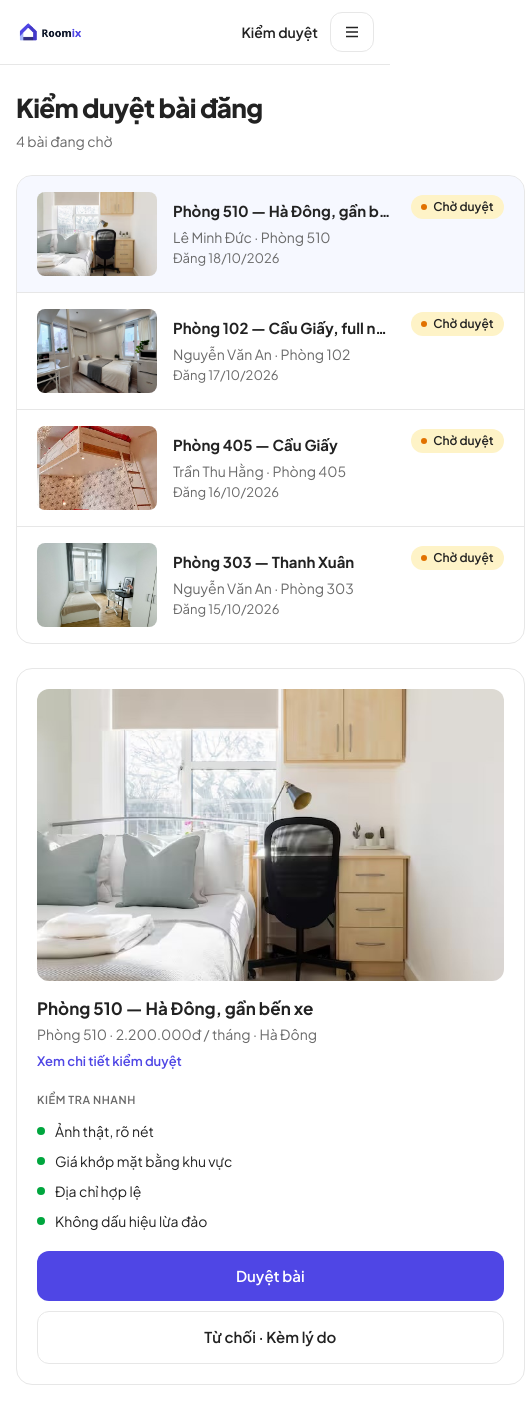
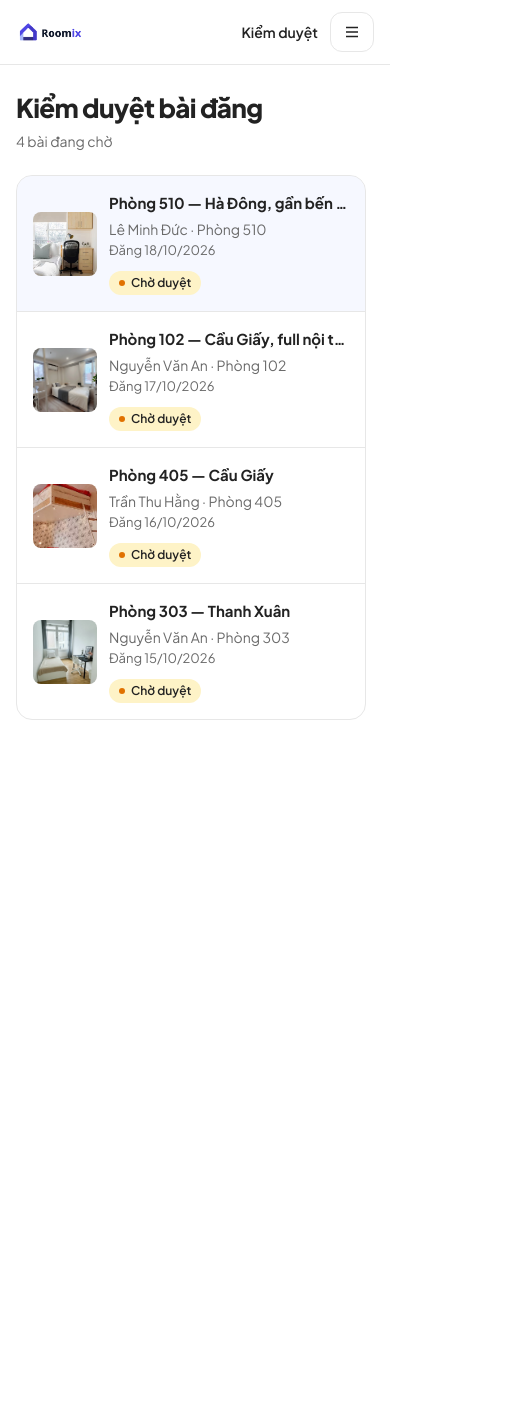
Before and after one commit to thienba33/Roomix, a Next.js app: page /admin/moderation in a window 390 px wide. Shown: the whole page, 525 px wide, since content can reach past the window. After the commit the page ends 844 px from the top, so only its background shows below. Built offline with nearby package versions, Linux system fonts and the light colour scheme.

Commit message:
feat(admin): improve moderation workflow and responsive dashboards

```diff
--- a/src/app/admin/login/page.tsx
+++ b/src/app/admin/login/page.tsx
@@ -240,7 +240,7 @@ export default function AdminLoginPage() {
             </div>
 
             <p className="mt-4 text-center text-xs leading-relaxed text-muted">
-              Mô phỏng — face-auth-service chưa có endpoint nào ở backend.
+              Xác minh khuôn mặt đang ở chế độ mô phỏng.
             </p>
 
             {/* Step indicator — traversed for real */}
@@ -266,7 +266,7 @@ export default function AdminLoginPage() {
         </div>
       </Card>
 
-      <p className="mt-6 text-xs text-muted">C1 · UC01.6 · UC01.2</p>
+      <p className="mt-6 text-xs text-muted">Bảo mật tài khoản quản trị</p>
     </div>
   );
 }
--- a/src/app/admin/moderation/[id]/page.tsx
+++ b/src/app/admin/moderation/[id]/page.tsx
@@ -25,11 +25,16 @@ const DESCRIPTION_SAMPLE =
 // and shown. Both actions sit behind ConfirmDialog with an undo toast.
 export default function ModerationDetailPage() {
   const params = useParams<{ id: string }>();
+  return <ModerationDetail key={params.id} />;
+}
+
+function ModerationDetail() {
+  const params = useParams<{ id: string }>();
   const router = useRouter();
   const { push } = useToast();
   const [decisions, setDecisions] = useModerationDecisions();
   const [, setAuditExtra] = useAuditExtra();
-  const [checked, setChecked] = useState<string[]>(CHECKLIST);
+  const [checked, setChecked] = useState<string[]>([]);
   const [reason, setReason] = useState('');
   const [reasonError, setReasonError] = useState('');
   const [confirm, setConfirm] = useState<'APPROVE' | 'REJECT' | null>(null);
@@ -82,7 +87,7 @@ export default function ModerationDetailPage() {
 
   const requestReject = () => {
     if (!reason.trim()) {
-      setReasonError('Lý do từ chối là bắt buộc — chủ trọ sẽ nhận được lý do này (UC04.8).');
+      setReasonError('Lý do từ chối là bắt buộc — chủ trọ sẽ nhận được lý do này.');
       return;
     }
     setConfirm('REJECT');
@@ -98,7 +103,7 @@ export default function ModerationDetailPage() {
         Quay lại
       </Link>
 
-      <div className="mt-5 grid gap-6 lg:grid-cols-[1fr_380px] lg:gap-10">
+      <div className="mt-5 grid gap-6 xl:grid-cols-[minmax(0,1fr)_360px] xl:gap-10">
         <div className="min-w-0">
           <div className="relative aspect-[16/10] w-full overflow-hidden rounded-2xl border border-line bg-page">
             <Image src={mainImage} alt={post.title} fill className="object-cover" sizes="(max-width: 1024px) 100vw, 700px" priority />
@@ -177,7 +182,7 @@ export default function ModerationDetailPage() {
                 </ul>
 
                 <div className="mt-5">
-                  <Badge tone="green" className="px-4 py-1.5">Rủi ro thấp</Badge>
+                  <Badge tone={checked.length === CHECKLIST.length ? 'green' : 'amber'} className="px-4 py-1.5">{checked.length === CHECKLIST.length ? 'Đã kiểm tra đủ tiêu chí' : 'Cần kiểm tra nội dung'}</Badge>
                 </div>
 
                 <div className="mt-5">
--- a/src/app/admin/moderation/page.tsx
+++ b/src/app/admin/moderation/page.tsx
@@ -2,6 +2,7 @@
 
 import { useMemo, useState } from 'react';
 import Link from 'next/link';
+import { useRouter } from 'next/navigation';
 import Image from 'next/image';
 import Card from '@/components/ui/Card';
 import Button from '@/components/ui/Button';
@@ -30,10 +31,11 @@ function StatusBadge({ status }: { status: PostStatus }) {
 
 export default function ModerationPage() {
   const { push } = useToast();
+  const router = useRouter();
   const [decisions, setDecisions] = useModerationDecisions();
   const [, setAuditExtra] = useAuditExtra();
   const [selectedId, setSelectedId] = useState<number>(moderationQueue[0]?.id ?? 0);
-  const [quickChecked, setQuickChecked] = useState<string[]>(QUICK_CHECKS);
+  const [checklist, setChecklist] = useState<{ id?: number; items: string[] }>({ items: [] });
   const [approveTarget, setApproveTarget] = useState<number | null>(null);
   const [rejectTarget, setRejectTarget] = useState<number | null>(null);
   const [rejectReason, setRejectReason] = useState('');
@@ -46,6 +48,8 @@ export default function ModerationPage() {
   );
   const pendingCount = pendingItems.length;
   const selected = pendingItems.find((i) => i.id === selectedId) ?? pendingItems[0];
+
+  const quickChecked = checklist.id === selected?.id ? checklist.items : [];
 
   const decide = (id: number, status: 'APPROVED' | 'REJECTED', reason?: string) => {
     const post = moderationQueue.find((p) => p.id === id);
@@ -85,7 +89,7 @@ export default function ModerationPage() {
   const confirmReject = () => {
     const reason = rejectReason.trim();
     if (!reason) {
-      setRejectError('Lý do từ chối là bắt buộc — chủ trọ sẽ nhận được lý do này (UC04.8).');
+      setRejectError('Lý do từ chối là bắt buộc — chủ trọ sẽ nhận được lý do này.');
       return;
     }
     if (rejectTarget != null) decide(rejectTarget, 'REJECTED', reason);
@@ -101,8 +105,8 @@ export default function ModerationPage() {
         <p className="mt-1 text-sm text-muted">{pendingCount} bài đang chờ</p>
       </div>
 
-      <div className="grid items-start gap-6 lg:grid-cols-[1fr_400px]">
-        <div className="space-y-6">
+      <div className="grid grid-cols-1 items-start gap-6 xl:grid-cols-[minmax(0,1fr)_360px]">
+        <div className="min-w-0 space-y-6">
           <Card className="overflow-hidden">
             {pendingItems.map((post, idx) => {
               const active = selected?.id === post.id;
@@ -110,14 +114,14 @@ export default function ModerationPage() {
                 <button
                   key={post.id}
                   type="button"
-                  onClick={() => setSelectedId(post.id)}
+                  onClick={() => { if (window.matchMedia('(max-width: 1279px)').matches) { router.push(`/admin/moderation/${post.id}`); } else { setSelectedId(post.id); setChecklist({ id: post.id, items: [] }); } }}
                   className={cn(
-                    'flex w-full items-center gap-4 px-5 py-4 text-left transition',
+                    'grid w-full grid-cols-[64px_minmax(0,1fr)] items-center gap-x-3 gap-y-2 px-4 py-4 text-left transition sm:flex sm:gap-4 sm:px-5',
                     idx > 0 && 'border-t border-line',
                     active ? 'bg-primary-soft/50' : 'hover:bg-page/70',
                   )}
                 >
-                  <span className="relative h-[84px] w-[120px] shrink-0 overflow-hidden rounded-lg">
+                  <span className="relative row-span-2 h-16 w-16 sm:h-[84px] sm:w-[120px] shrink-0 overflow-hidden rounded-lg">
                     <Image src={post.image} alt={post.title} fill className="object-cover" sizes="120px" />
                   </span>
                   <span className="min-w-0 flex-1">
@@ -127,7 +131,7 @@ export default function ModerationPage() {
                     </span>
                     <span className="mt-0.5 block text-[13px] text-muted">Đăng {post.createdAt}</span>
                   </span>
-                  <span className="shrink-0 self-start">
+                  <span className="col-start-2 shrink-0 self-start">
                     <StatusBadge status="PENDING" />
                   </span>
                 </button>
@@ -166,7 +170,7 @@ export default function ModerationPage() {
         </div>
 
         {selected && (
-          <Card className="overflow-hidden">
+          <Card className="hidden overflow-hidden xl:block">
             <div className="p-5 pb-0">
               <div className="relative aspect-[16/10] w-full overflow-hidden rounded-xl">
                 <Image src={selected.image} alt={selected.title} fill className="object-cover" sizes="400px" />
@@ -193,7 +197,7 @@ export default function ModerationPage() {
                       <button
                         type="button"
                         aria-pressed={on}
-                        onClick={() => setQuickChecked((prev) => (prev.includes(c) ? prev.filter((x) => x !== c) : [...prev, c]))}
+                        onClick={() => setChecklist({ id: selected.id, items: quickChecked.includes(c) ? quickChecked.filter((x) => x !== c) : [...quickChecked, c] })}
                         className="flex items-center gap-2.5 text-sm text-ink"
                       >
                         <span className={cn('h-2 w-2 shrink-0 rounded-full', on ? 'bg-green-600' : 'bg-gray-300')} />
@@ -239,7 +243,7 @@ export default function ModerationPage() {
 
       <Modal open={rejectTarget != null} onClose={() => setRejectTarget(null)} title="Từ chối bài đăng" widthClass="max-w-md">
         <p className="text-sm leading-relaxed text-muted">
-          {rejectPost ? `Bài “${rejectPost.title}” sẽ bị từ chối. ` : ''}Lý do là bắt buộc — backend lưu lý do này (<span className="font-mono text-[13px]">PostRejectionRequest</span>) và chủ trọ sẽ nhìn thấy để sửa bài.
+          {rejectPost ? `Bài “${rejectPost.title}” sẽ bị từ chối. ` : ''}Chủ trọ sẽ nhận được lý do từ chối để chỉnh sửa bài đăng.
         </p>
         <label htmlFor="moderation-reject-reason" className="mt-4 block text-[13px] font-semibold text-ink">Lý do từ chối *</label>
         <textarea
--- a/src/app/admin/notifications/page.tsx
+++ b/src/app/admin/notifications/page.tsx
@@ -91,7 +91,7 @@ export default function NotificationsPage() {
     appendAudit(setAuditExtra, 'Gửi thông báo', `${t} → ${label}`);
     setTitle('');
     setBody('');
-    push('Đã ghi nhận thông báo (mô phỏng)', `Gửi tới: ${label} — backend chưa có endpoint tạo thông báo.`);
+    push('Đã ghi nhận thông báo (mô phỏng)', `Gửi tới: ${label} · Dữ liệu minh họa.`);
   };
 
   const markRead = (id: number) =>
@@ -111,7 +111,7 @@ export default function NotificationsPage() {
         <div className="space-y-6">
           <Card className="p-6">
             <h2 className="text-[17px] font-semibold text-ink">Tạo thông báo</h2>
-            <p className="mt-1 text-[13px] font-medium text-amber-700">Mô phỏng — backend Notification chưa có endpoint POST/tạo thông báo.</p>
+            <p className="mt-1 text-[13px] font-medium text-amber-700">Chế độ minh họa · Thông báo được lưu trong trình duyệt.</p>
 
             <form onSubmit={handleSubmit} noValidate className="mt-5 space-y-4">
               <div>
--- a/src/app/admin/page.tsx
+++ b/src/app/admin/page.tsx
@@ -32,13 +32,11 @@ function PostDonut() {
   const total = postDonut.reduce((s, d) => s + d.value, 0) || 1;
   const r = 52;
   const c = 2 * Math.PI * r;
-  let acc = 0;
-  const arcs = postDonut.map((d) => {
-    const frac = d.value / total;
-    const arc = { dash: frac * c, offset: -acc * c, color: d.color };
-    acc += frac;
-    return arc;
-  });
+  const arcs = postDonut.map((d, index) => ({
+    dash: (d.value / total) * c,
+    offset: -(postDonut.slice(0, index).reduce((sum, item) => sum + item.value, 0) / total) * c,
+    color: d.color,
+  }));
   const approved = postDonut[0];
   return (
     <div className="relative h-[128px] w-[128px] shrink-0">
@@ -114,6 +112,30 @@ export default function AdminDashboardPage() {
         <p className="mt-1 text-sm text-muted">Toàn bộ Roomix · cập nhật hôm nay</p>
       </div>
 
+      {/* Attention strip — live counts from the shared admin store, each item navigates to its queue */}
+      <Card className="mb-6 p-5">
+        <h2 className="text-[16px] font-bold text-ink">Cần chú ý</h2>
+        <div className="mt-3 grid gap-2.5 sm:grid-cols-3">
+          {attention.map((a) => (
+            <Link
+              key={a.href + a.label}
+              href={a.href}
+              className={cn(
+                'flex items-center gap-2.5 rounded-xl border px-3.5 py-3 text-sm font-medium text-ink transition',
+                a.ring,
+                a.priority && 'font-semibold',
+              )}
+            >
+              <span className={cn('h-2 w-2 shrink-0 rounded-full', a.dot)} />
+              <span>
+                <span className="font-extrabold">{a.count}</span> {a.label}
+              </span>
+              <span className="ml-auto text-muted" aria-hidden>→</span>
+            </Link>
+          ))}
+        </div>
+      </Card>
+
       <div className="grid grid-cols-2 gap-4 lg:grid-cols-4">
         {KPIS.map((k) => (
           <Card key={k.label} className="p-5">
@@ -167,43 +189,19 @@ export default function AdminDashboardPage() {
         </Card>
       </div>
 
-      {/* Attention strip — live counts from the shared admin store, each item navigates to its queue */}
-      <Card className="mt-6 p-5">
-        <h2 className="text-[16px] font-bold text-ink">Cần chú ý</h2>
-        <div className="mt-3 grid gap-2.5 sm:grid-cols-3">
-          {attention.map((a) => (
-            <Link
-              key={a.href + a.label}
-              href={a.href}
-              className={cn(
-                'flex items-center gap-2.5 rounded-xl border px-3.5 py-3 text-sm font-medium text-ink transition',
-                a.ring,
-                a.priority && 'font-semibold',
-              )}
-            >
-              <span className={cn('h-2 w-2 shrink-0 rounded-full', a.dot)} />
-              <span>
-                <span className="font-extrabold">{a.count}</span> {a.label}
-              </span>
-              <span className="ml-auto text-muted" aria-hidden>→</span>
-            </Link>
-          ))}
-        </div>
-      </Card>
-
       <Card className="mt-6 overflow-hidden">
         <h2 className="px-5 pt-5 text-[16px] font-bold text-ink">Phòng trống theo chủ trọ</h2>
         <div className="mt-2 overflow-x-auto px-5 pb-3">
-          <table className="w-full min-w-[640px] text-left text-sm">
+          <table className="management-table w-full text-left text-sm">
             <tbody>
               {adminLandlords.map((l) => {
                 const vacant = vacantOf(l.rooms, l.occupancy);
                 return (
                   <tr key={l.id} className="border-b border-line last:border-0">
-                    <td className="py-4 pr-4 font-medium text-ink">{l.name}</td>
-                    <td className="py-4 pr-4 text-muted">{l.house}</td>
-                    <td className="py-4 pr-4 text-muted">{l.rooms} phòng</td>
-                    <td className={`py-4 text-right font-medium ${vacant > 0 ? 'text-green-600' : 'text-muted'}`}>
+                    <td data-label="Chủ trọ" className="py-4 pr-4 font-medium text-ink">{l.name}</td>
+                    <td data-label="Nhà" className="py-4 pr-4 text-muted">{l.house}</td>
+                    <td data-label="Tổng phòng" className="py-4 pr-4 text-muted">{l.rooms} phòng</td>
+                    <td data-label="Còn trống" className={`py-4 text-right font-medium ${vacant > 0 ? 'text-green-600' : 'text-muted'}`}>
                       {vacant} trống
                     </td>
                   </tr>
--- a/src/app/admin/reports/page.tsx
+++ b/src/app/admin/reports/page.tsx
@@ -76,7 +76,7 @@ export default function ReportsPage() {
     <div>
       <h1 className="text-2xl font-semibold text-ink">Báo cáo vi phạm</h1>
       <p className="mt-1 text-sm text-muted">{pendingCount} báo cáo đang mở · Hiển thị {filtered.length} / {list.length}</p>
-      <p className="mt-1 text-[13px] font-medium text-amber-700">Chế độ mô phỏng — UC07.6 chưa có module backend.</p>
+      <p className="mt-1 text-[13px] font-medium text-amber-700">Chế độ minh họa · Báo cáo được lưu trong trình duyệt.</p>
 
       <div className="mt-4 flex flex-wrap gap-2">
         <button type="button" onClick={() => setStatusFilter('all')} className={chip(statusFilter === 'all')}>Tất cả · {list.length}</button>
@@ -85,7 +85,7 @@ export default function ReportsPage() {
         <button type="button" onClick={() => setStatusFilter('DISMISSED')} className={chip(statusFilter === 'DISMISSED')}>Đã đóng · {list.filter((r) => r.status === 'DISMISSED').length}</button>
       </div>
 
-      <div className="mt-5 grid items-start gap-6 lg:grid-cols-[1fr_456px]">
+      <div className="mt-5 grid items-start gap-6 xl:grid-cols-[minmax(0,1fr)_360px]">
         <Card className="divide-y divide-line overflow-hidden p-0">
           {filtered.map((report) => {
             const badge = badgeForStatus(report.status);
@@ -147,7 +147,7 @@ export default function ReportsPage() {
       <ConfirmDialog
         open={action === 'takedown'}
         title="Gỡ bài đăng bị báo cáo?"
-        description={selected ? `Bài đăng trong “${selected.target}” sẽ bị gỡ khỏi hiển thị và báo cáo được đánh dấu đã xử lý. Lưu ý: backend chưa có endpoint gỡ bài (UC04.9) lẫn module báo cáo (UC07.6) — đây là thao tác mô phỏng, có thể hoàn tác.` : ''}
+        description={selected ? `Bài đăng trong “${selected.target}” sẽ bị gỡ khỏi hiển thị và báo cáo được đánh dấu đã xử lý. Đây là thao tác minh họa và có thể hoàn tác.` : ''}
         confirmLabel="Gỡ bài đăng"
         danger
         onConfirm={confirmAction}
```
